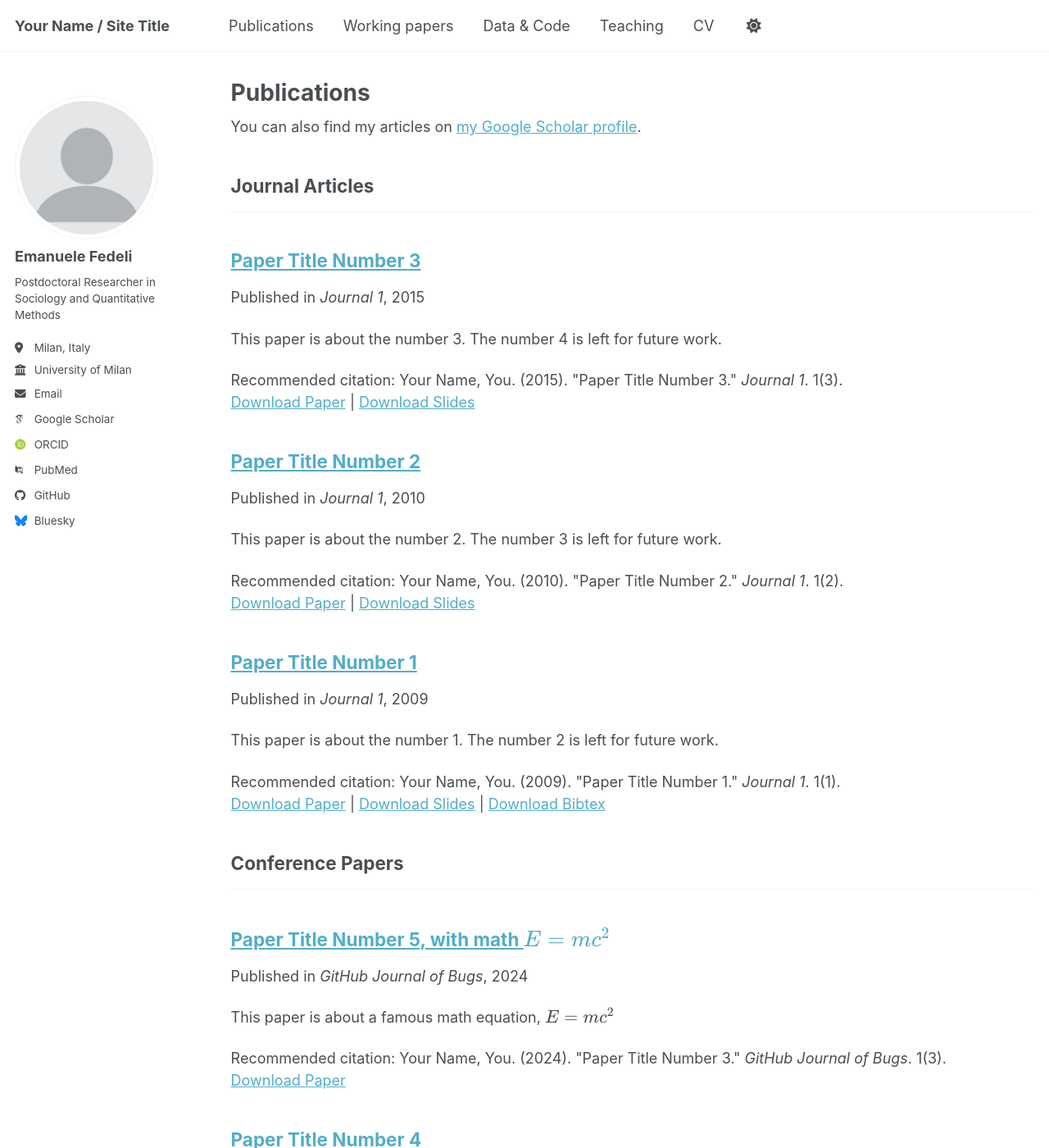
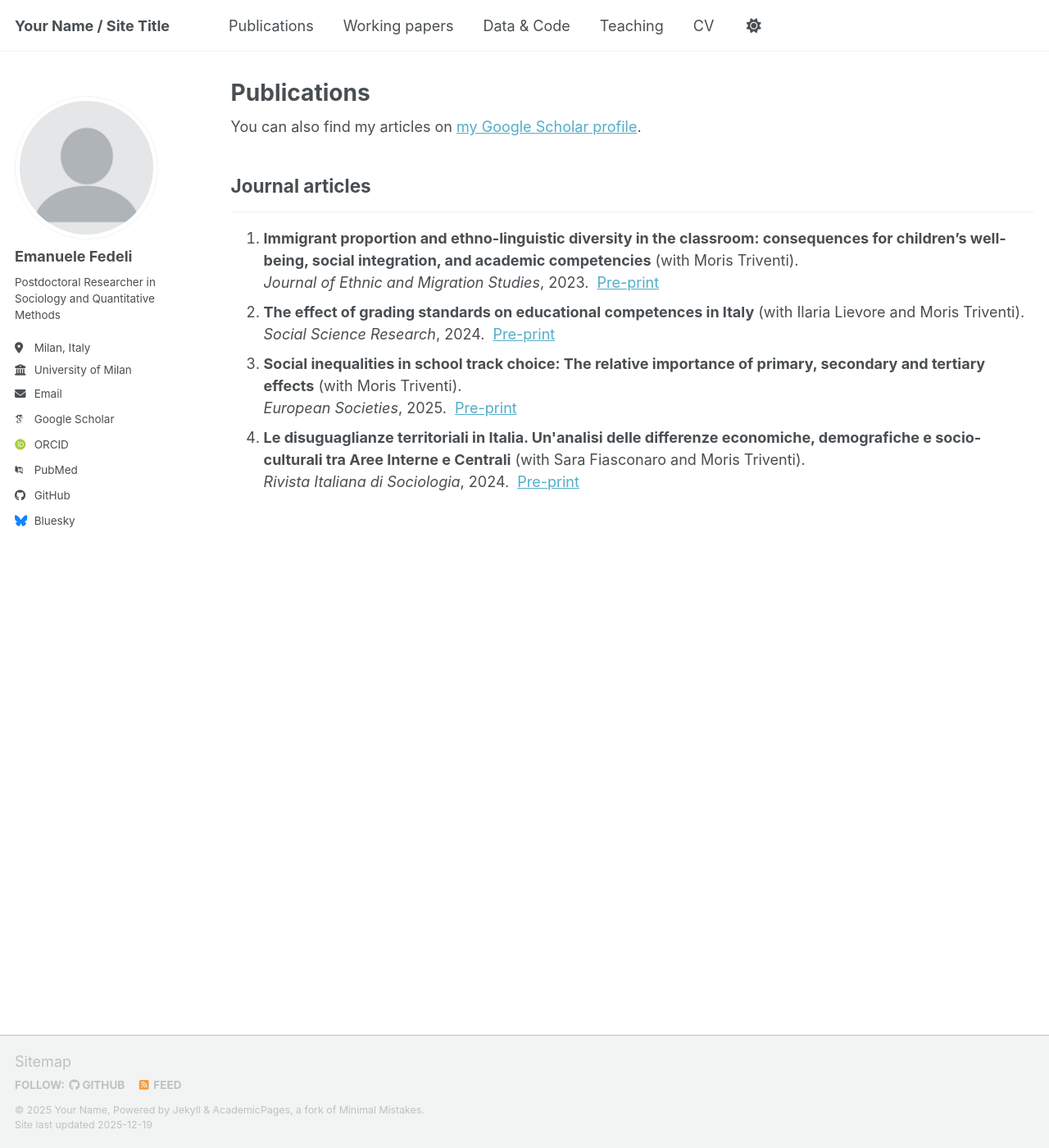
Before and after one commit to emanuelefedeli/emanuelefedeli.github.io, a Jekyll site: the page built from _pages/publications.html, in a window 1280 px wide and 1400 px high. Shown: the whole window at 82% size. Built offline with Jekyll 4.4.1, drawn with Linux system fonts in a browser that asks for light colours; some web fonts are replaced; a script bundle is joined from its source files by our own code; library files that are not in the unit come from our copies; some of the changed text lies outside the part shown.

Commit message:
Update publications.html

```diff
--- a/_pages/publications.html
+++ b/_pages/publications.html
@@ -11,23 +11,34 @@
 
 {% include base_path %}
 
-<!-- New style rendering if publication categories are defined -->
-{% if site.publication_category %}
-  {% for category in site.publication_category  %}
-    {% assign title_shown = false %}
-    {% for post in site.publications reversed %}
-      {% if post.category != category[0] %}
-        {% continue %}
-      {% endif %}
-      {% unless title_shown %}
-        <h2>{{ category[1].title }}</h2><hr />
-        {% assign title_shown = true %}
-      {% endunless %}
-      {% include archive-single.html %}
-    {% endfor %}
-  {% endfor %}
-{% else %}
-  {% for post in site.publications reversed %}
-    {% include archive-single.html %}
-  {% endfor %}
-{% endif %}
+<h2>Journal articles</h2><hr />
+
+<ol>
+  <li>
+    <strong>Immigrant proportion and ethno-linguistic diversity in the classroom: consequences for children’s well-being, social integration, and academic competencies</strong>
+    (with Moris Triventi).<br />
+    <em>Journal of Ethnic and Migration Studies</em>, 2023.
+    &nbsp;<a href="LINK_PREPRINT">Pre-print</a>
+  </li>
+
+  <li>
+    <strong>The effect of grading standards on educational competences in Italy</strong>
+    (with Ilaria Lievore and Moris Triventi).<br />
+    <em>Social Science Research</em>, 2024.
+    &nbsp;<a href="LINK_PREPRINT">Pre-print</a>
+  </li>
+
+  <li>
+    <strong>Social inequalities in school track choice: The relative importance of primary, secondary and tertiary effects</strong>
+    (with Moris Triventi).<br />
+    <em>European Societies</em>, 2025.
+    &nbsp;<a href="LINK_PREPRINT">Pre-print</a>
+  </li>
+
+  <li>
+    <strong>Le disuguaglianze territoriali in Italia. Un'analisi delle differenze economiche, demografiche e socio-culturali tra Aree Interne e Centrali</strong>
+    (with Sara Fiasconaro and Moris Triventi).<br />
+    <em>Rivista Italiana di Sociologia</em>, 2024.
+    &nbsp;<a href="LINK_PREPRINT">Pre-print</a>
+  </li>
+</ol>
```
